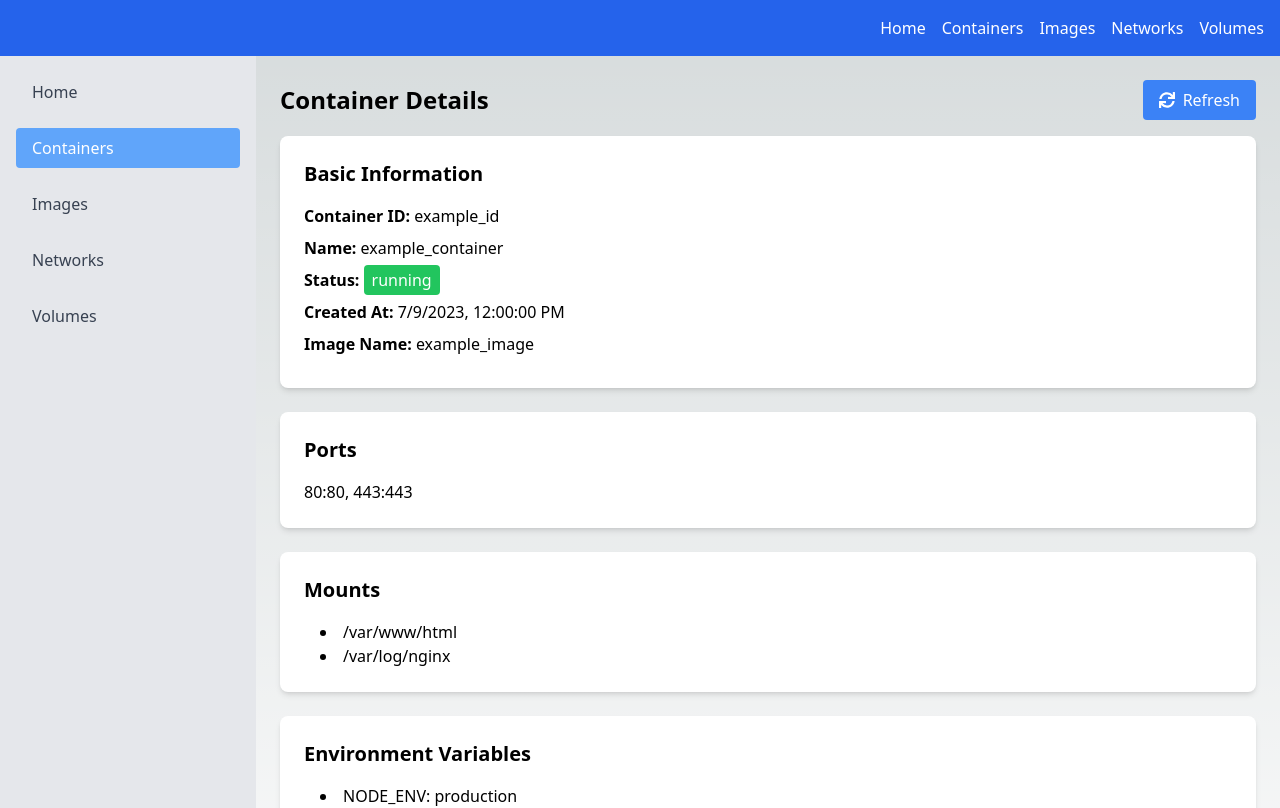
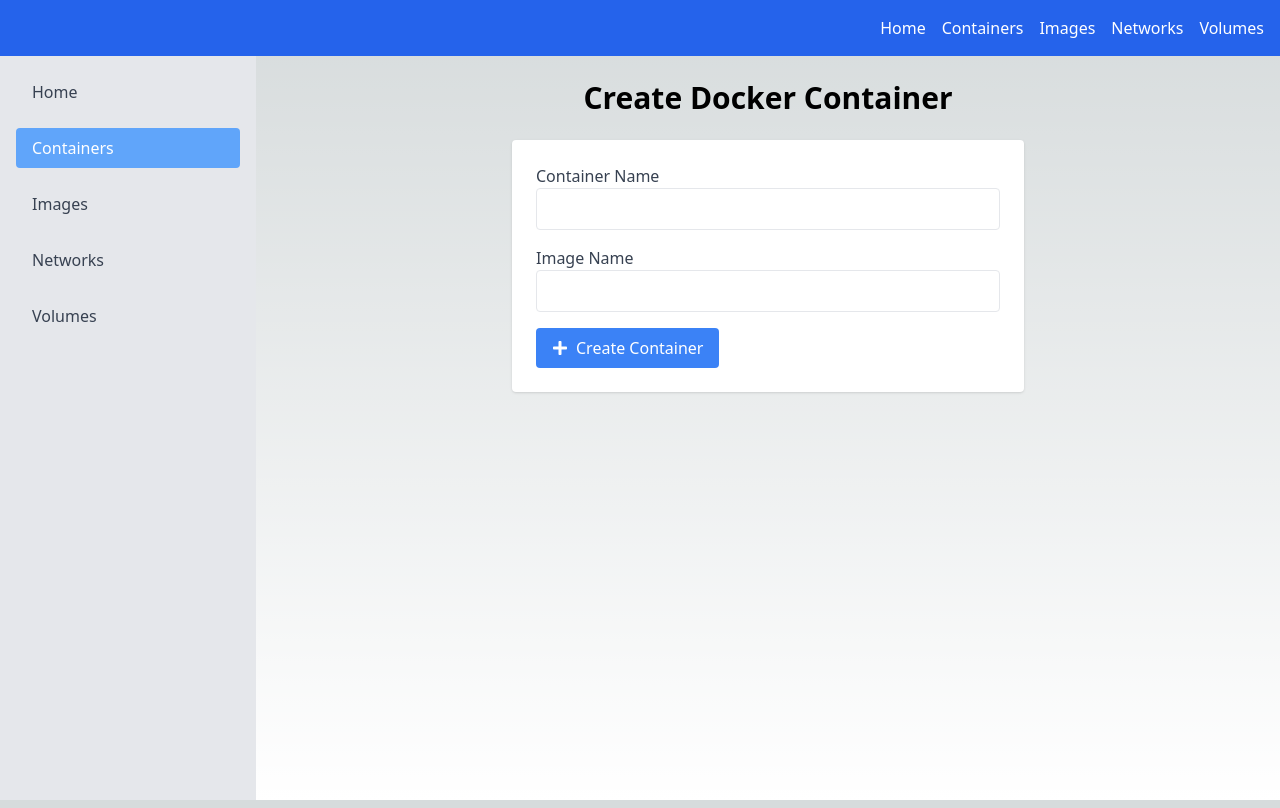
Before and after one commit to yeoniii20/docker_GUI, a Next.js app: page /containers/create in a window 1280 px wide. Shown: the top 808 px of the page. Built offline with nearby package versions, Linux system fonts and the light colour scheme.

Commit message:
feat: create contianer create page

```diff
--- /dev/null
+++ b/src/app/(container)/containers/create/page.tsx
@@ -0,0 +1,62 @@
+"use client";
+
+import React, { useState } from "react";
+import { useRouter } from "next/navigation";
+import { FaPlus } from "react-icons/fa";
+
+const CreateContainer: React.FC = () => {
+  const router = useRouter();
+  const [containerName, setContainerName] = useState("");
+  const [imageName, setImageName] = useState("");
+
+  const handleSubmit = (e: React.FormEvent) => {
+    e.preventDefault();
+    // Add container creation logic here
+    console.log(
+      `Creating container: ${containerName} with image: ${imageName}`
+    );
+    router.push("/containers");
+  };
+
+  return (
+    <div className="container mx-auto p-4">
+      <h1 className="text-3xl font-bold text-center mb-6">
+        Create Docker Container
+      </h1>
+      <form
+        onSubmit={handleSubmit}
+        className="max-w-lg mx-auto bg-white p-6 rounded shadow"
+      >
+        <div className="mb-4">
+          <label className="block text-gray-700">Container Name</label>
+          <input
+            type="text"
+            value={containerName}
+            onChange={(e) => setContainerName(e.target.value)}
+            className="w-full p-2 border rounded"
+            required
+          />
+        </div>
+        <div className="mb-4">
+          <label className="block text-gray-700">Image Name</label>
+          <input
+            type="text"
+            value={imageName}
+            onChange={(e) => setImageName(e.target.value)}
+            className="w-full p-2 border rounded"
+            required
+          />
+        </div>
+        <button
+          type="submit"
+          className="flex items-center justify-center px-4 py-2 bg-blue-500 text-white rounded hover:bg-blue-600"
+        >
+          <FaPlus className="mr-2" />
+          Create Container
+        </button>
+      </form>
+    </div>
+  );
+};
+
+export default CreateContainer;
```
